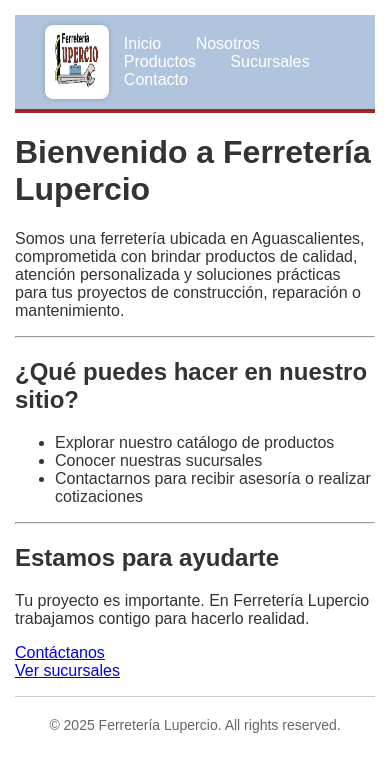
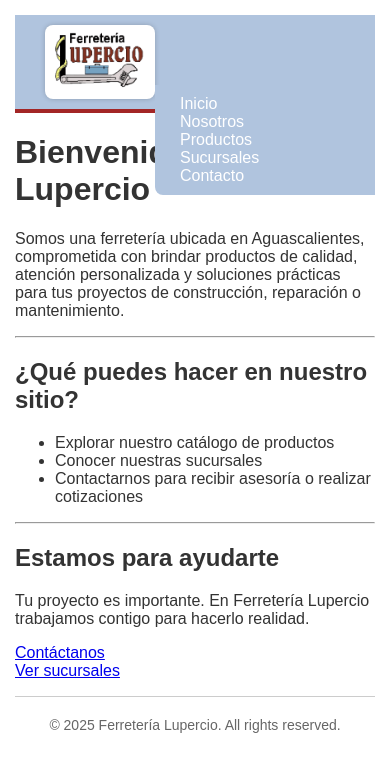
Before and after one commit to Ferreteria-Lupercio/Ferreteria-Lupercio.github.io, a Jekyll site: the page built from index.md, in a window 390 px wide. Shown: the top 772 px of the page. Built offline with Jekyll 4.4.1, drawn with Linux system fonts in a browser that asks for light colours.

Commit message:
Add responsive hamburger menu for mobile devices
- Added a hamburger button that appears on screens 768px wide or smaller
- Implemented CSS to hide the regular horizontal menu on mobile and show a vertical dropdown menu instead
- Added JavaScript toggle functionality to open and close the mobile menu on button click
- Ensured desktop menu remains unchanged and visible on larger screens
- Improved mobile usability and navigation experience

```diff
--- a/_layouts/default.html
+++ b/_layouts/default.html
@@ -41,14 +41,56 @@
       header nav a:hover {
         color: #a32626; /* deep red */
       }
+      /* Oculta el botón hamburguesa en pantallas grandes */
+#menu-toggle {
+  display: none;
+}
+
+/* En pantallas pequeñas */
+@media (max-width: 768px) {
+  /* Mostrar botón hamburguesa */
+  #menu-toggle {
+    display: block;
+  }
+
+  /* Ocultar menú por defecto */
+  #nav-menu {
+    display: none;
+    flex-direction: column;
+    background-color: #B0C4DE;
+    position: absolute;
+    top: 70px; /* Debajo del header */
+    right: 0;
+    width: 200px;
+    padding: 10px;
+    border-radius: 0 0 0 8px;
+  }
+
+  /* Mostrar menú cuando está activo */
+  #nav-menu.active {
+    display: flex;
+  }
+
+  /* Links del menú en móvil */
+  #nav-menu a {
+    margin: 10px 0;
+  }
+}
+
     </style>
   </head>
   <body>
-   <header style="width: 100%; display: flex; align-items: center; justify-content: space-between; background-color: #B0C4DE; padding: 10px 30px; box-sizing: border-box;">
+<header style="width: 100%; display: flex; align-items: center; justify-content: space-between; background-color: #B0C4DE; padding: 10px 30px; box-sizing: border-box; position: relative;">
   <div style="background-color: white; padding: 5px 10px; border-radius: 8px; box-shadow: 0 0 5px rgba(0, 0, 0, 0.2);">
     <img src="/assets/logo.png" alt="Ferretería Lupercio Logo" style="height: 60px;" />
   </div>
-  <nav>
+
+  <!-- Botón hamburguesa -->
+  <button id="menu-toggle" aria-label="Toggle menu" style="display: none; background: none; border: none; font-size: 28px; color: white; cursor: pointer;">
+    &#9776;
+  </button>
+
+  <nav id="nav-menu" style="display: flex;">
     <a href="/" style="color: white; text-decoration: none; margin: 0 15px;">Inicio</a>
     <a href="/Nosotros" style="color: white; text-decoration: none; margin: 0 15px;">Nosotros</a>
     <a href="/Productos" style="color: white; text-decoration: none; margin: 0 15px;">Productos</a>
```
Also changed, not shown: other parts of _layouts/default.html (+9 -0 lines).
